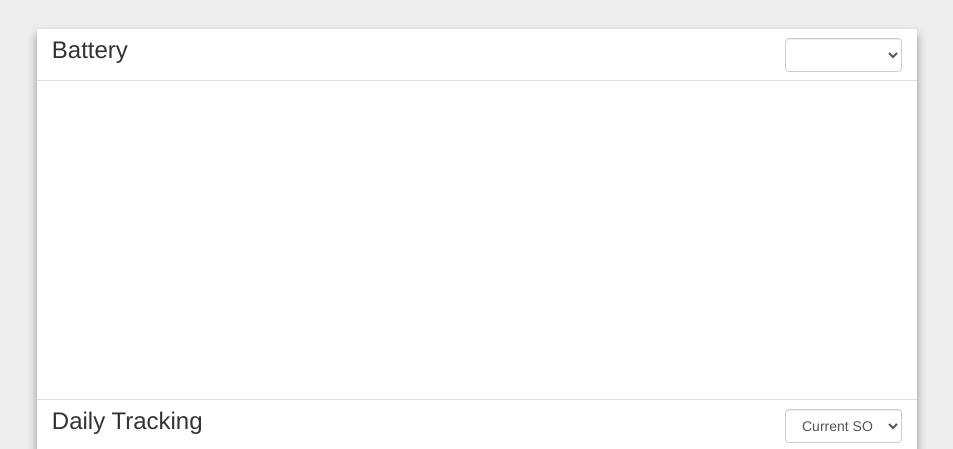
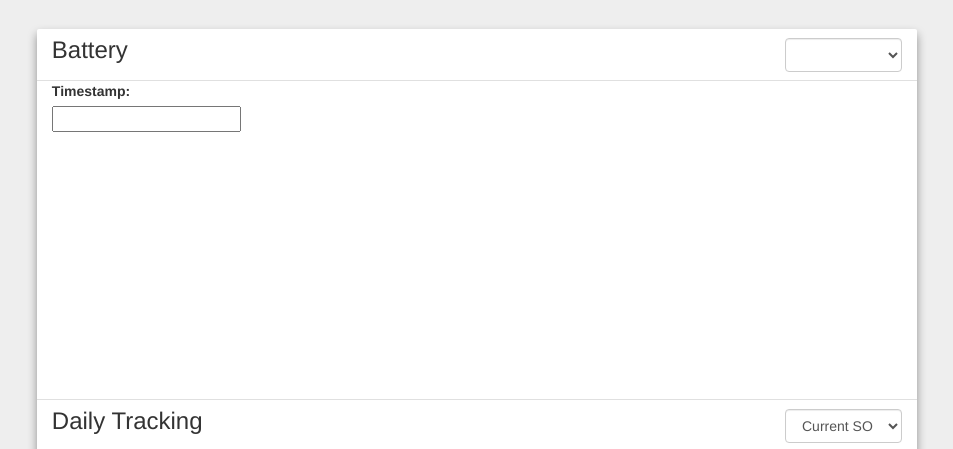
Before and after one commit to cyb-phys-capstone/project, a Django app: page /battery/ in a window 1280 px wide. Shown: the top 449 px of the page, without its empty margins (316-1269 px from the left). Run offline with Django 3.2, Linux system fonts and the light colour scheme; data that the repository does not hold is empty; parts of the project's set-up code (start-up, migrations or seed data) failed here and were passed over; some libraries are stand-ins or nearby versions.

Commit message:
Battery Timestamps selection working

```diff
--- a/CYB_PHYS_CAPSTONE/home/static/src/batteryView.js
+++ b/CYB_PHYS_CAPSTONE/home/static/src/batteryView.js
@@ -2,7 +2,7 @@ google.charts.load('current', {'packages':['corechart', 'line']});
 google.charts.setOnLoadCallback(function(){drawGraphDefault()});
 
 function selectTime () {
-    var timeChosen = {timestamp : $('#id_timeStamps').val()};
+    var timeChosen = {timestamp : $('#time_select').val()};
     loadForm (timeChosen);
 }
 
@@ -35,22 +35,18 @@ $('#datetimepicker12').datetimepicker().on('dp.change', function(e) {
     getGraphData();
 });
 
-function loadTimes(){
-  //var bDatas = {{form.queryset2|safe}};
-  //console.log(bDatas);
-}
+function loadForm (timestamp) {
+    $.get('/battery_view', timestamp, function(response){
+      $("#real_time_data").replaceWith(response);
 
-function loadForm (timestamp) {
-  /* TODO
-    $.get('/NREL_view', timestamp, function(response){
-        $("#NREL_data_viewer").replaceWith(response);
-
+        //$("#NREL_data_viewer").replaceWith(response);
+/*
         var list = document.getElementsByClassName("nrel-attr");
         for(i = 0; i < list.length; i++) {
             list[i].setAttribute("disabled", "true");
         }
+        */
     });
-    */
 }
 
 function getTimeStamp () {
@@ -58,8 +54,6 @@ function getTimeStamp () {
 }
 
 function getDataId (name) {
-    console.log("getting: " + name);
-
     var dataId = "";
 /* TODO
     if(name === "GHI"){
@@ -96,8 +90,9 @@ function getGraphData () {
 
     var graphData = [];
     var currentTime = new Date(getTimeStamp());
+/*
+    for (i = 0; i < data_BData.length; i++) {
 
-    for (i = 0; i < data_BData.length; i++) {
         var tempTime = new Date(data_BData[i].fields["timestamp"]);
         if( currentTime.getDate() === tempTime.getDate() &&
             currentTime.getMonth() === tempTime.getMonth() &&
@@ -115,6 +110,7 @@ function getGraphData () {
         }
 
     }
+    */
 
     drawGraph(attribute, graphData, row);
 }
@@ -123,6 +119,7 @@ function drawGraphDefault () {
     var graphData = [];
     var attribute = "current_soc";
     var row = 0;
+    /*
     var currentTime = new Date(data_BData[0].fields["timestamp"]);
     for (i = 0; i < data_BData.length; i++) {
         var tempTime = new Date(data_BData[i].fields["timestamp"]);
@@ -134,15 +131,10 @@ function drawGraphDefault () {
             var dataSet = [];
             dataSet.push(tempTime);
             dataSet.push(data_BData[i].fields[attribute]);
-            /*
-            if(currentTime.getTime() === tempTime.getTime()){
-                row = i;
-            }
-            */
             graphData.push(dataSet);
         }
     }
-    console.log(graphData);
+    */
 
     drawGraph(attribute, graphData, row);
 }
@@ -183,5 +175,4 @@ function drawGraph(attribute, graphData, dot) {
     chart.draw(data, options);
 }
 
-window.onload = loadTimes();
 window.onload = loadForm({timestamp: 0});
--- a/CYB_PHYS_CAPSTONE/home/templates/client/battery.html
+++ b/CYB_PHYS_CAPSTONE/home/templates/client/battery.html
@@ -7,7 +7,6 @@
         function populateTimes(){
           var data_BData = {{form.queryset2|safe}};
           var select = document.getElementById("time_select");
-
           for (var i = 0; i < data_BData.length; i++){
             var timestamp = data_BData[i].fields.timestamp;
             var theDate = new Date(timestamp);
@@ -31,7 +30,7 @@
     <script src="/static/lib/bootstrap-timepicker.min.js"></script>
     <script type="text/javascript" src="https://www.gstatic.com/charts/loader.js"></script>
     <script type='text/javascript' src='/static/src/asset_template.js' defer></script>
-    <!--<script type='text/javascript' src='/static/src/batteryView.js' defer></script>-->
+    <script type='text/javascript' src='/static/src/batteryView.js'></script>
   </head>
 
   <body onload="populateTimes()">
@@ -77,12 +76,7 @@
 
               <!-- timestamp dropdown -->
               <div class="col-lg-2 col-lg-offset-7">
-                <!--
-                <div id="time_select" onchange="selectTime(); getGraphData();">
-                    {{form.timeStamps}}
-                </div>
-              -->
-                <select id="time_select" class="form-control">
+                <select id="time_select" onchange="selectTime(); getGraphData();" class="form-control">
                 </select>
               </div>
 
@@ -94,6 +88,8 @@
 
             <!-- real-time data -->
             <div class="content row-fluid">
+
+                <div id="real_time_data"></div>
 
                 <!-- separator -->
                 <div class="separator">
--- a/CYB_PHYS_CAPSTONE/home/templates/client/batteryView.html
+++ b/CYB_PHYS_CAPSTONE/home/templates/client/batteryView.html
@@ -0,0 +1,11 @@
+<div id="real_time_data">
+
+        <div class="container">
+            <div>
+                {{form.timestamp.label_tag}}
+                <br/>
+                {{form.timestamp}}
+                <br/>
+            </div>
+        </div>
+</div>
--- a/CYB_PHYS_CAPSTONE/home/views.py
+++ b/CYB_PHYS_CAPSTONE/home/views.py
@@ -28,7 +28,7 @@ def battery_view(request):
     except:
         comp = BData.objects.values().first()
     form = Battery_Form(initial=comp)
-    return render(request, 'client/battery.html', {'form': form})
+    return render(request, 'client/batteryView.html', {'form': form})
 
 
 def generator_template(request):
```
